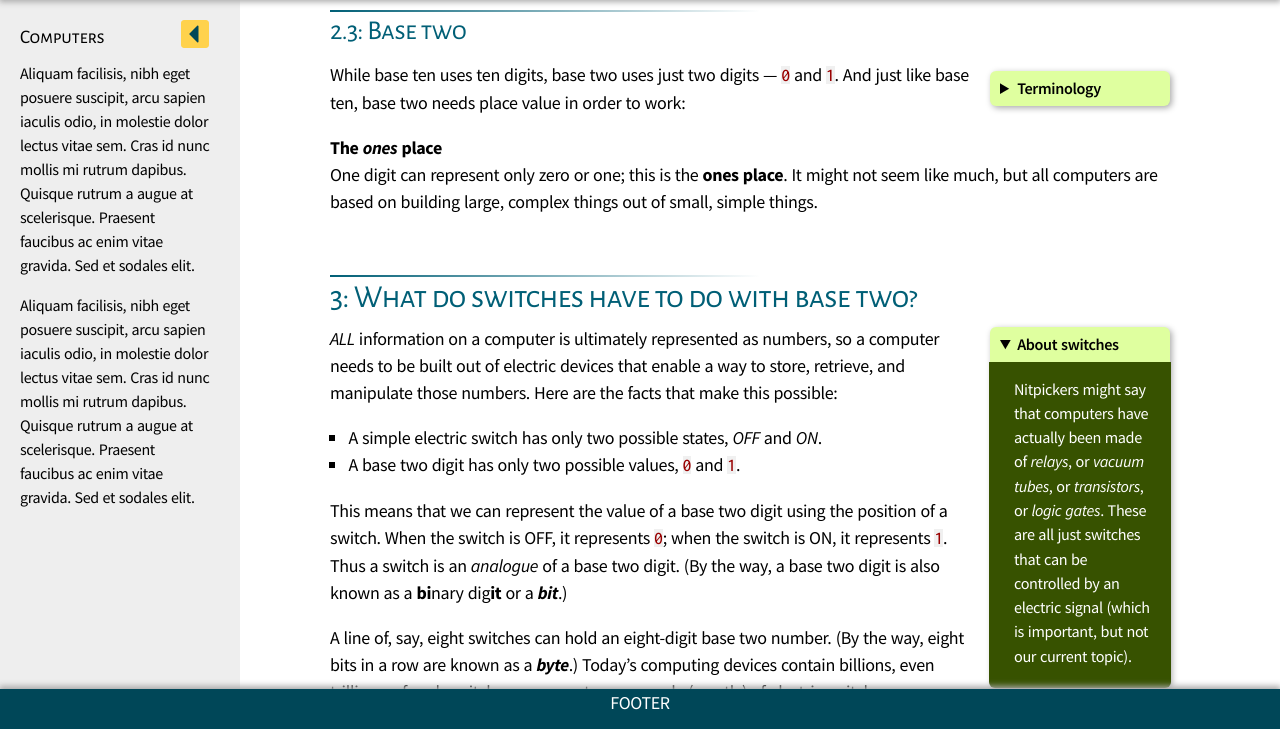
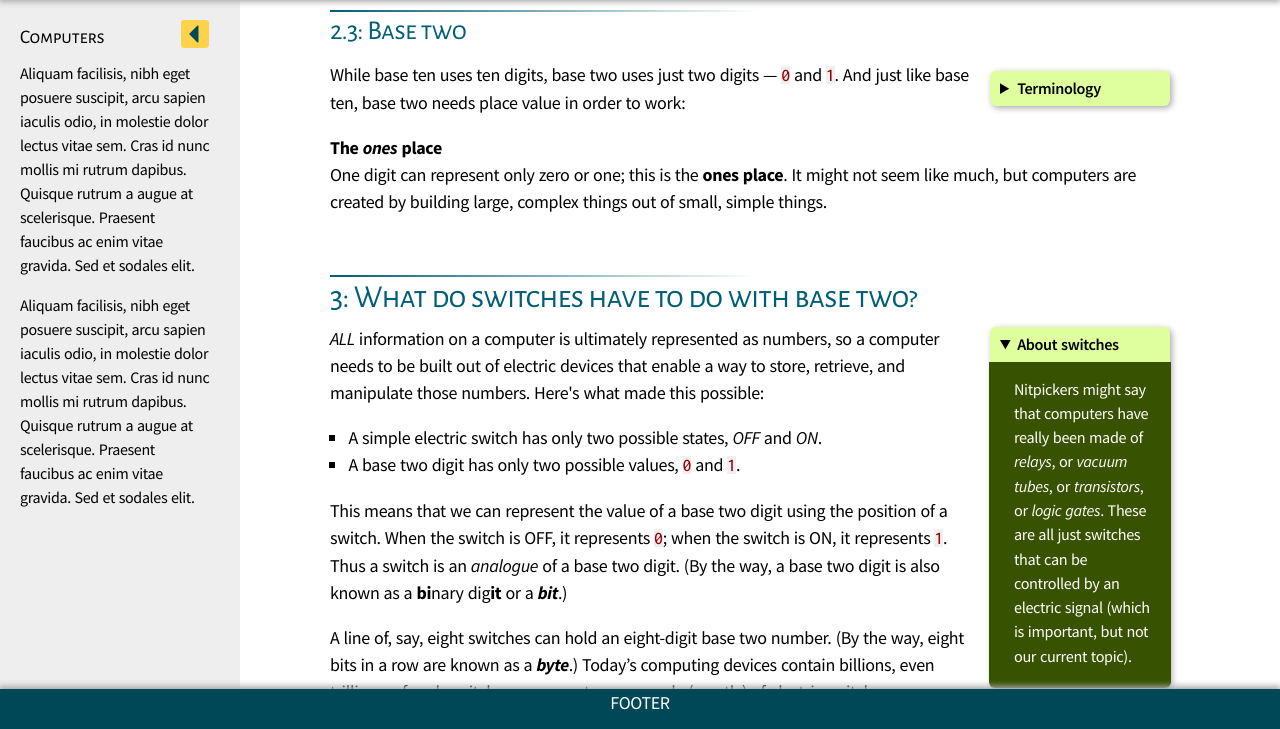
Before and after one commit to weldnebula/Computers, a plain HTML site: page index.html in a window 1280 px wide. Both pictures are taken after a click on the heading "About switches". Shown: the part 71-800 px from the top of the page. Drawn offline with Linux system fonts and the light colour scheme.

Commit message:
Add files via upload

```diff
--- a/index.html
+++ b/index.html
@@ -143,7 +143,7 @@
                     <summary>Terminology</summary>
                     <p>Base ten is also known as <i>decimal numbering</i>.</p>
                 </details>
-                <p>Humans have ten fingers, which explains why we eventually settled on our ten-digit numeral system, which is used almost everywhere (except for the occasional Roman numerals: <code>MCMLXVIII</code>). This system needs place value in order to work:</p>
+                <p>Humans have ten fingers, which explains why we eventually settled on our ten-digit numeral system, which is used almost everywhere (except for the occasional Roman numerals: <code>MCMLXVIII</code>). The base ten system needs place value in order to work:</p>
                 <p><b>The <i>ones</i> place</b> <br>A number between zero and nine needs only one digit, which is said to be in the <b>ones place</b>. For example, <b>4</b> means four ones, or <b>4</b>x<b>1</b>, which equals <b>four</b>.</p>
                 <div class="heading-rule"> </div>
                 <h2>2.3: Base two</h2>
@@ -152,14 +152,14 @@
                     <p>Base two is also known as <i>binary numbering</i>.</p>
                 </details>
                 <p>While base ten uses ten digits, base two uses just two digits &mdash;&nbsp;<code>0</code>&nbsp;and&nbsp;<code>1</code>. And just like base ten, base two needs place value in order to work:</p>
-                <p><b>The <i>ones</i> place</b> <br>One digit can represent only zero or one; this is the <b>ones place</b>. It might not seem like much, but all computers are based on building large, complex things out of small, simple things.</p>
+                <p><b>The <i>ones</i> place</b> <br>One digit can represent only zero or one; this is the <b>ones place</b>. It might not seem like much, but computers are created by building large, complex things out of small, simple things.</p>
                 <div class="heading-rule"> </div>
                 <h1>3: What do switches have to do with base two?</h1>
                 <details>
                     <summary>About switches</summary>
-                    <p>Nitpickers might say that computers have actually been made of <i>relays</i>, or <i>vacuum tubes</i>, or <i>transistors</i>, or <i>logic gates</i>. These are all just switches that can be controlled by an electric signal (which is important, but not our current topic).</p>
+                    <p>Nitpickers might say that computers have really been made of <i>relays</i>, or <i>vacuum tubes</i>, or <i>transistors</i>, or <i>logic gates</i>. These are all just switches that can be controlled by an electric signal (which is important, but not our current topic).</p>
                 </details>
-                <p><i>ALL</i> information on a computer is ultimately represented as numbers, so a computer needs to be built out of electric devices that enable a way to store, retrieve, and manipulate those numbers. Here are the facts that make this possible:</p>
+                <p><i>ALL</i> information on a computer is ultimately represented as numbers, so a computer needs to be built out of electric devices that enable a way to store, retrieve, and manipulate those numbers. Here&apos;s what made this possible:</p>
                 <p style="display: none;">In 1936, mathematician Claude Shannon&apos;s groundbreaking master&apos;s thesis&nbsp;<i>A Symbolic Analysis of Relay and Switching Circuits</i>&nbsp;drew attention to the following facts:</p>
                 <ul type="square">
                     <li>A simple electric switch has only
```
